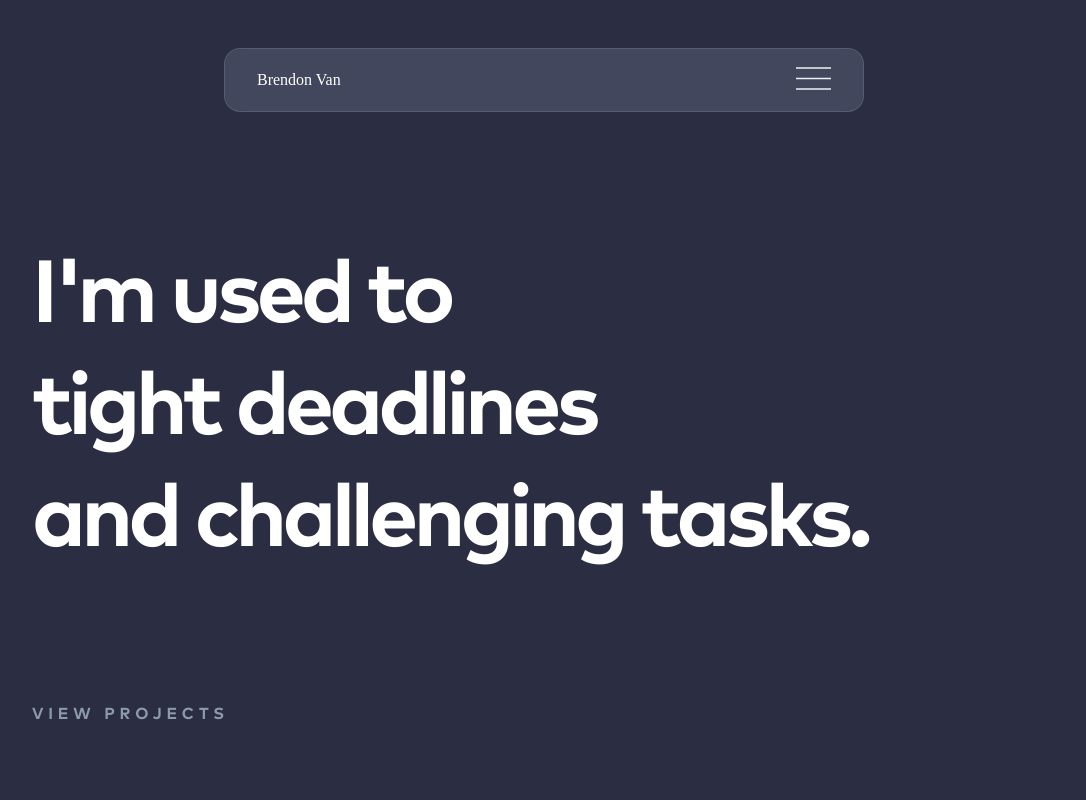
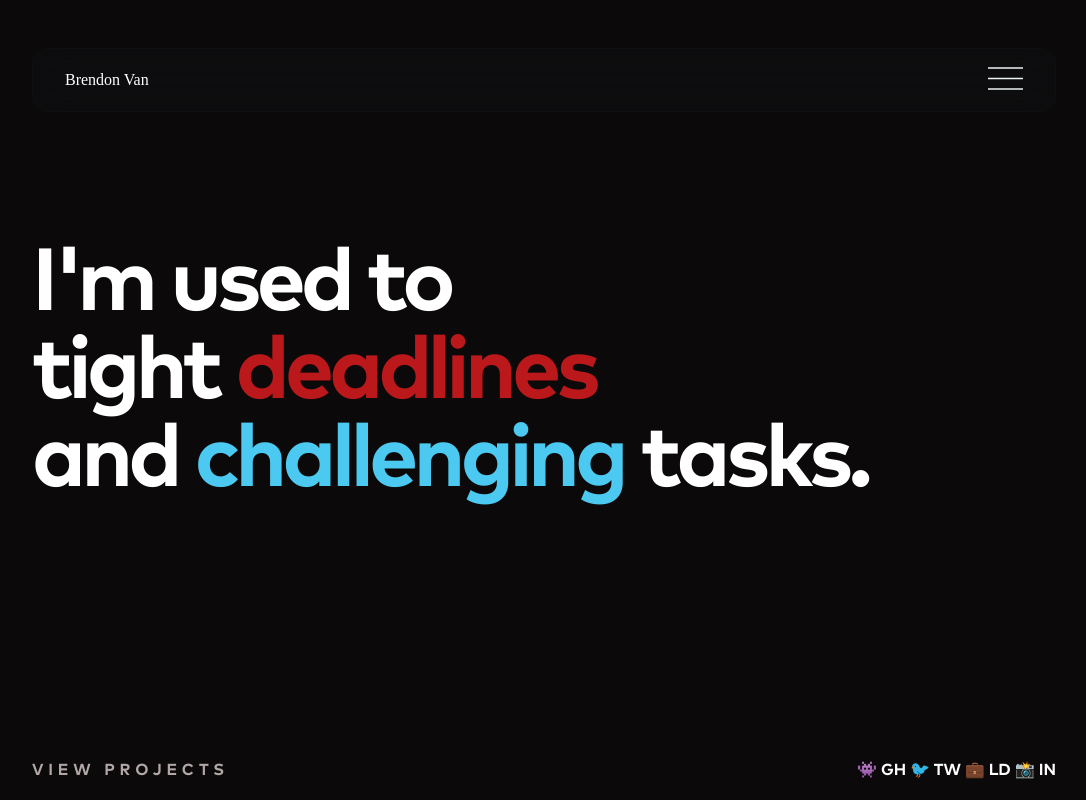
Before and after one commit to brendonvan/Portfolio, a React (Create React App) app: page / in a window 1280 px wide. Shown: the top 800 px of the page, without its empty margins (96-1182 px from the left). Built offline with nearby package versions, Linux system fonts and the light colour scheme; the HTML template or start-up script is replaced by a standard one.

Commit message:
Complete Heading Start

```diff
--- a/src/App.css
+++ b/src/App.css
@@ -10,12 +10,19 @@
 }
 
 :root {
-  --theme-black: #2b2d42;
-  --theme-grey: #8d99ae;
-  --theme-white: #edf2f4;
-  --theme-off-red: #ef233c;
-  --theme-red: #d90429;
-  --white: #FFFFFF;
+  --theme-black: #0b090a;
+  --theme-secondary-black: #161a1d;
+  --theme-secondary-black-translucent: rgba(22, 26, 29, 25%);
+  --theme-dark-red: #660708;
+  --theme-secondary-dark-red: #a4161a;
+  --theme-light-red: #ba181b;
+  --theme-secondary-light-red: #e5383b;
+  --theme-dark-white: #b1a7a6;
+  --theme-dark-white-translucent: rgba(177, 167, 166, 25%);
+  --theme-secondary-dark-white: #d3d3d3;
+  --theme-light-white: #f5f3f4;
+  --theme-secondary-light-white: #ffffff;
+  --theme-light-blue: #4cc9f0;
 }
 
 html {
@@ -31,7 +38,7 @@ body {
 
 h1, h2, h3, h4, h5, h6, p {
   margin: 0;
-  color: var(--white);
+  color: var(--theme-secondary-light-white);
 }
 
 .App {
@@ -46,19 +53,35 @@ h1, h2, h3, h4, h5, h6, p {
 
 .header-wrapper {
   font-family: Mark Pro Bold, sans-serif;
-  width: 64rem;
+  width: 80%;
   height: 50rem;
   margin-top: 8rem;
 
 }
 
+#header-deadlines {
+  color: var(--theme-light-red);
+}
+
+#header-challenging {
+  color: var(--theme-light-blue);
+}
+
 .header-wrapper h1 {
   font-size: 5.5rem;
+  line-height: 5.5rem;
   letter-spacing: -0.3rem;
+  margin-bottom: 16rem;
 }
 
-.header-wrapper p {
-  margin-top: 8rem;
-  color: var(--theme-grey);
+.header-wrapper a {
+  color: var(--theme-dark-white);
   letter-spacing: 0.3rem;
+  text-decoration: none;
 }
+
+.contact-info {
+  display: flex;
+  justify-content: space-between;
+  margin-top: 4rem;
+}
--- a/src/App.js
+++ b/src/App.js
@@ -8,10 +8,23 @@ function App() {
       <Header />
       <div className='main'>
         <div className='header-wrapper'>
-          <h1>I'm used to <br></br> tight deadlines <br></br> and challenging  tasks.</h1>
-          <p>VIEW PROJECTS</p>
+          <h1>
+            <span>I'm used to</span>
+            <br></br>
+            <span>tight </span>
+            <span id='header-deadlines'>deadlines</span>
+            <br></br>
+            <span>and </span>
+            <span id='header-challenging'>challenging </span>
+            <span>tasks.</span>
+          </h1>
+
+          <div className='contact-info'>
+            <a href='#projects'>VIEW PROJECTS</a>
+            <h4>👾 GH 🐦 TW 💼 LD 📸 IN</h4>
+          </div>
         </div>
-        <div></div>
+
       </div>
       <Footer />
     </div>
--- a/src/components/Footer.css
+++ b/src/components/Footer.css
@@ -0,0 +1,5 @@
+.footer {
+    width: 100%;
+    height: 4rem;
+    background-color: var(--theme-secondary-black-translucent);
+}
--- a/src/components/Footer.jsx
+++ b/src/components/Footer.jsx
@@ -4,7 +4,6 @@ const Footer = () => {
     return (
         <div className="footer">
             <h1></h1>
-            <div>Font made from <a href="http://www.onlinewebfonts.com">oNline Web Fonts</a>is licensed by CC BY 3.0</div>
         </div>
     )
 }
--- a/src/components/Header.css
+++ b/src/components/Header.css
@@ -7,11 +7,11 @@
 }
 
 .header {
-    width: 50%;
+    width: 80%;
     height: 4rem;
-    background-color: rgba(141, 153, 174, 25%);
+    background-color: var(--theme-secondary-black-translucent);
     margin-top: 3rem;
-    border: 0.5px solid rgba(141, 153, 174, 25%);
+    border: 0.5px solid var(--theme-secondary-black-translucent);
     border-radius: 1rem;
     display: flex;
     align-items: center;
```
